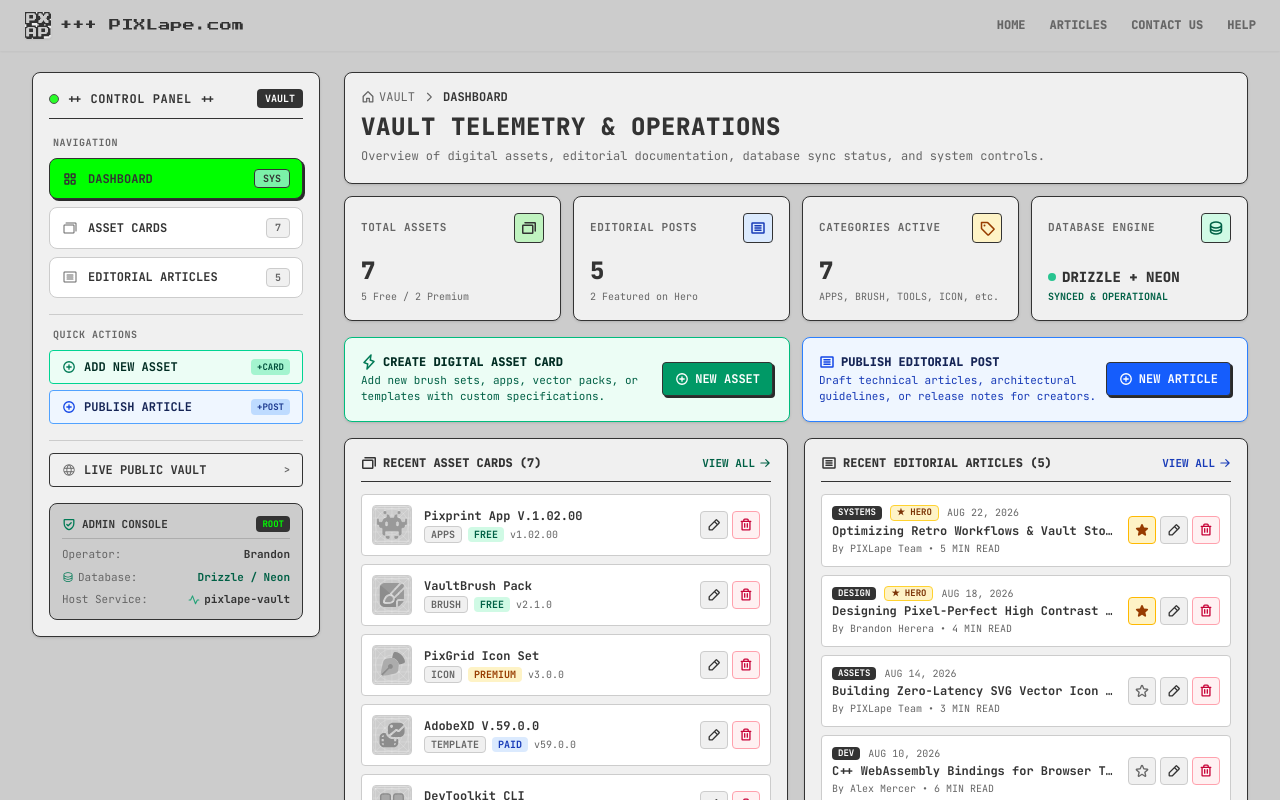
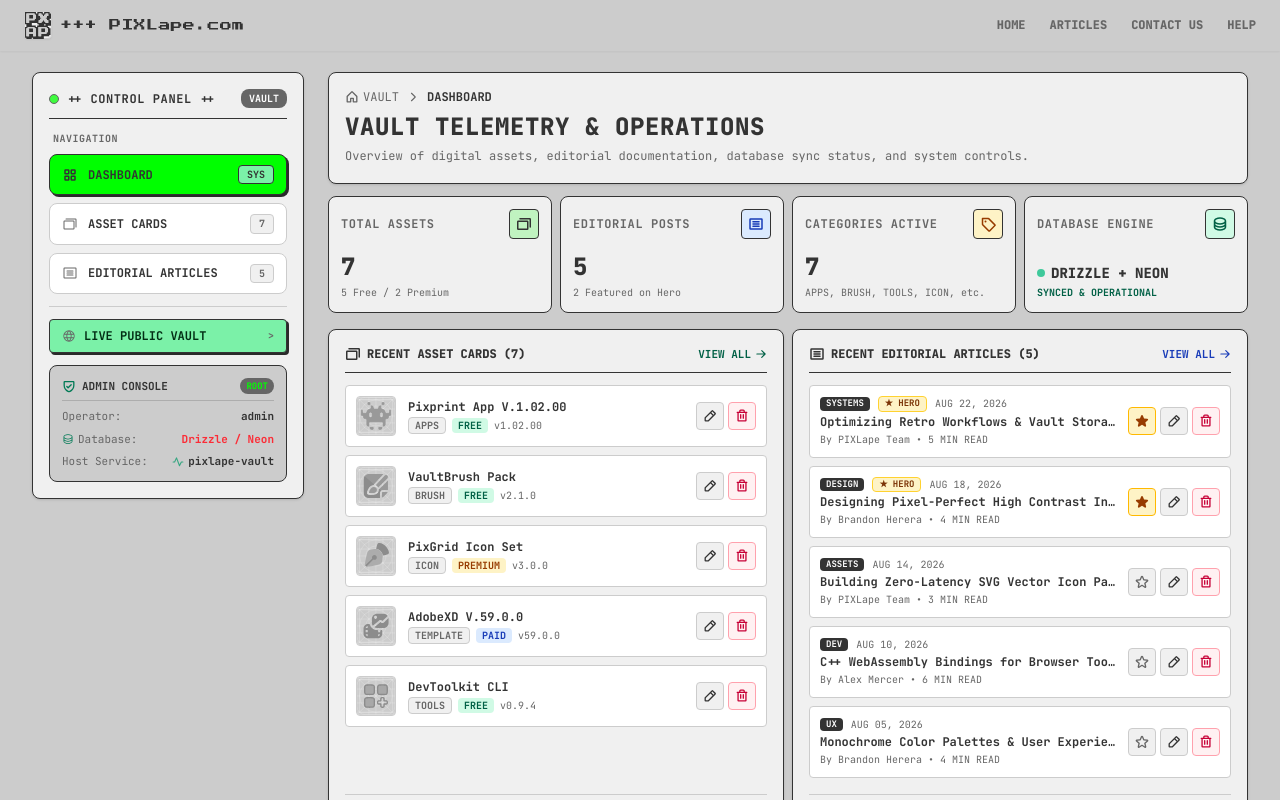
Before and after one commit to crustasee/pixlape-vault, a Next.js app: page /admin in a window 1280 px wide. Shown: the top 800 px of the page. Built offline with nearby package versions, Linux system fonts and the light colour scheme.

Commit message:
modified:   app/(admin)/admin/article/page.tsx 	modified:   app/(admin)/admin/card/new/page.tsx 	modified:   app/(admin)/admin/card/page.tsx 	modified:   app/(admin)/admin/page.tsx 	modified:   components/admin/SidePanel.tsx

```diff
--- a/app/(admin)/admin/article/page.tsx
+++ b/app/(admin)/admin/article/page.tsx
@@ -86,7 +86,7 @@ export default function ArticleListPage() {
       actionSlot={
         <Link
           href="/admin/article/new"
-          className="flex items-center gap-2 px-4 py-2 bg-blue-600 hover:bg-blue-700 text-white border border-black-primary shadow-pixel rounded-md text-xs font-mono font-black hover:scale-98 transition-all cursor-pointer"
+          className="flex items-center gap-2 px-4 py-2 bg-green-400 hover:bg-green-500 text-black-primary border border-black-primary shadow-pixel rounded-md text-xs font-mono font-black hover:scale-98 transition-all cursor-pointer"
         >
           <PlusCircle className="w-4 h-4" weight="bold" />
           <span>PUBLISH ARTICLE</span>
--- a/app/(admin)/admin/card/new/page.tsx
+++ b/app/(admin)/admin/card/new/page.tsx
@@ -553,7 +553,7 @@ export default function AddAssetCardPage() {
               <span className="text-[11px] text-black-secondary">
                 * Digital assets immediately syndicate to PIXLApe Vault public feed
               </span>
-              <SubmitButton label="COMMIT ASSET TO VAULT" loadingLabel="COMMITTING..." />
+              <SubmitButton label="SAVE" loadingLabel="COMMITTING..." />
             </div>
           </form>
         </div>
--- a/app/(admin)/admin/card/page.tsx
+++ b/app/(admin)/admin/card/page.tsx
@@ -118,7 +118,7 @@ export default function AssetCardsAdminPage() {
                 onClick={() => setSelectedBadge(b)}
                 className={`px-2.5 py-1 text-[11px] font-mono font-bold rounded border transition-all cursor-pointer uppercase ${
                   selectedBadge === b
-                    ? 'bg-black-primary text-primary border-black-primary shadow-xs'
+                    ? 'bg-primary text-black-primary border-black-primary shadow-xs'
                     : 'bg-white text-black-secondary border-border hover:border-black-primary'
                 }`}
               >
@@ -129,7 +129,7 @@ export default function AssetCardsAdminPage() {
         </div>
 
         {/* Category filters */}
-        <div className="flex items-center gap-1.5 flex-wrap border-t border-border pt-2.5">
+        <div className="flex items-center gap-1.5 flex-wrap ">
           <span className="text-[11px] font-bold text-black-secondary uppercase mr-1">CATEGORY:</span>
           {CATEGORIES.map((cat) => (
             <button
--- a/app/(admin)/admin/page.tsx
+++ b/app/(admin)/admin/page.tsx
@@ -58,11 +58,11 @@ export default function AdminDashboardPage() {
       <Toast toasts={toasts} onDismiss={dismissToast} />
 
       {/* Metrics Row */}
-      <div className="grid grid-cols-1 sm:grid-cols-2 lg:grid-cols-4 gap-3 mb-4 font-mono">
+      <div className="grid grid-cols-1 sm:grid-cols-2 lg:grid-cols-4 gap-2 mb-4 font-mono">
         {/* Metric 1 */}
-        <div className="bg-surface border border-black-primary rounded-md p-4 flex flex-col justify-between shadow-sm">
+        <div className="bg-surface border border-black-primary rounded-md p-3 flex flex-col justify-between">
           <div className="flex items-center justify-between">
-            <span className="text-[11px] font-bold text-black-secondary uppercase tracking-wider">
+            <span className="text-xs font-bold text-black-secondary uppercase tracking-wider">
               TOTAL ASSETS
             </span>
             <div className="p-1.5 bg-primary/20 border border-black-primary rounded">
@@ -78,9 +78,9 @@ export default function AdminDashboardPage() {
         </div>
 
         {/* Metric 2 */}
-        <div className="bg-surface border border-black-primary rounded-md p-4 flex flex-col justify-between shadow-sm">
+        <div className="bg-surface border border-black-primary rounded-md p-3 flex flex-col justify-between">
           <div className="flex items-center justify-between">
-            <span className="text-[11px] font-bold text-black-secondary uppercase tracking-wider">
+            <span className="text-xs font-bold text-black-secondary uppercase tracking-wider">
               EDITORIAL POSTS
             </span>
             <div className="p-1.5 bg-blue-100 border border-black-primary rounded">
@@ -96,9 +96,9 @@ export default function AdminDashboardPage() {
         </div>
 
         {/* Metric 3 */}
-        <div className="bg-surface border border-black-primary rounded-md p-4 flex flex-col justify-between shadow-sm">
+        <div className="bg-surface border border-black-primary rounded-md p-3 flex flex-col justify-between">
           <div className="flex items-center justify-between">
-            <span className="text-[11px] font-bold text-black-secondary uppercase tracking-wider">
+            <span className="text-xs font-bold text-black-secondary uppercase tracking-wider">
               CATEGORIES ACTIVE
             </span>
             <div className="p-1.5 bg-amber-100 border border-black-primary rounded">
@@ -114,9 +114,9 @@ export default function AdminDashboardPage() {
         </div>
 
         {/* Metric 4 */}
-        <div className="bg-surface border border-black-primary rounded-md p-4 flex flex-col justify-between shadow-sm">
+        <div className="bg-surface border border-black-primary rounded-md p-3 flex flex-col justify-between">
           <div className="flex items-center justify-between">
-            <span className="text-[11px] font-bold text-black-secondary uppercase tracking-wider">
+            <span className="text-xs font-bold text-black-secondary uppercase tracking-wider">
               DATABASE ENGINE
             </span>
             <div className="p-1.5 bg-emerald-100 border border-black-primary rounded">
@@ -135,49 +135,10 @@ export default function AdminDashboardPage() {
         </div>
       </div>
 
-      {/* Quick Launchpad Action Bar */}
-      <div className="grid grid-cols-1 md:grid-cols-2 gap-3 mb-4 font-mono">
-        <div className="bg-emerald-50 border border-emerald-500 rounded-md p-4 flex items-center justify-between shadow-sm">
-          <div>
-            <h3 className="text-xs font-black text-emerald-950 uppercase flex items-center gap-1.5">
-              <Lightning className="w-4 h-4 text-emerald-700" weight="bold" />
-              CREATE DIGITAL ASSET CARD
-            </h3>
-            <p className="text-[11px] text-emerald-800 mt-0.5">
-              Add new brush sets, apps, vector packs, or templates with custom specifications.
-            </p>
-          </div>
-          <Link
-            href="/admin/card/new"
-            className="shrink-0 flex items-center gap-1.5 px-3 py-2 bg-emerald-600 hover:bg-emerald-700 text-white font-mono font-bold text-xs rounded border border-black-primary shadow-pixel hover:scale-98 transition-all"
-          >
-            <PlusCircle className="w-3.5 h-3.5" weight="bold" />
-            <span>NEW ASSET</span>
-          </Link>
-        </div>
 
-        <div className="bg-blue-50 border border-blue-500 rounded-md p-4 flex items-center justify-between shadow-sm">
-          <div>
-            <h3 className="text-xs font-black text-blue-950 uppercase flex items-center gap-1.5">
-              <Article className="w-4 h-4 text-blue-700" weight="bold" />
-              PUBLISH EDITORIAL POST
-            </h3>
-            <p className="text-[11px] text-blue-800 mt-0.5">
-              Draft technical articles, architectural guidelines, or release notes for creators.
-            </p>
-          </div>
-          <Link
-            href="/admin/article/new"
-            className="shrink-0 flex items-center gap-1.5 px-3 py-2 bg-blue-600 hover:bg-blue-700 text-white font-mono font-bold text-xs rounded border border-black-primary shadow-pixel hover:scale-98 transition-all"
-          >
-            <PlusCircle className="w-3.5 h-3.5" weight="bold" />
-            <span>NEW ARTICLE</span>
-          </Link>
-        </div>
-      </div>
 
       {/* Main Two-Column Tables Section */}
-      <div className="grid grid-cols-1 lg:grid-cols-2 gap-4 font-mono">
+      <div className="grid grid-cols-1 lg:grid-cols-2 gap-2 font-mono">
         {/* Recent Assets */}
         <div className="bg-surface border border-black-primary rounded-md p-4 flex flex-col justify-between shadow-sm">
           <div>
--- a/components/admin/SidePanel.tsx
+++ b/components/admin/SidePanel.tsx
@@ -62,7 +62,7 @@ export function SidePanel({
 
   return (
     <aside
-      className={`w-full lg:w-72 bg-surface rounded-md border border-black-primary p-4 flex flex-col gap-4 shrink-0 font-mono shadow-sm ${className}`}
+      className={`w-full lg:w-68 bg-surface rounded-md border border-black-primary p-4 flex flex-col gap-3 shrink-0 font-mono shadow-sm ${className}`}
     >
       {/* Header section */}
       <div className="flex items-center justify-between border-b border-black-primary pb-2.5">
@@ -72,7 +72,7 @@ export function SidePanel({
             ++ CONTROL PANEL ++
           </h3>
         </div>
-        <span className="text-[10px] px-2 py-0.5 bg-black-primary text-white font-bold rounded">
+        <span className="text-[10px] px-2 py-0.5 bg-black-secondary text-white font-bold rounded-md">
           VAULT
         </span>
       </div>
@@ -132,46 +132,14 @@ export function SidePanel({
         })}
       </nav>
 
-      {/* Quick Action Shortcuts */}
-      <div className="flex flex-col gap-2 border-t border-border pt-3">
-        <span className="text-[10px] font-bold text-black-secondary uppercase tracking-wider px-1">
-          QUICK ACTIONS
-        </span>
-        <div className="grid grid-cols-1 gap-1.5">
-          <Link
-            href="/admin/card/new"
-            className="w-full py-2 px-3 bg-emerald-50 hover:bg-emerald-100 border border-emerald-400 text-emerald-950 text-xs font-mono font-bold rounded flex items-center justify-between transition-colors"
-          >
-            <span className="flex items-center gap-2">
-              <PlusCircle className="w-3.5 h-3.5 text-emerald-700" weight="bold" />
-              ADD NEW ASSET
-            </span>
-            <span className="text-[9px] bg-emerald-200 text-emerald-900 px-1.5 py-0.5 rounded font-bold">
-              +CARD
-            </span>
-          </Link>
 
-          <Link
-            href="/admin/article/new"
-            className="w-full py-2 px-3 bg-blue-50 hover:bg-blue-100 border border-blue-400 text-blue-950 text-xs font-mono font-bold rounded flex items-center justify-between transition-colors"
-          >
-            <span className="flex items-center gap-2">
-              <PlusCircle className="w-3.5 h-3.5 text-blue-700" weight="bold" />
-              PUBLISH ARTICLE
-            </span>
-            <span className="text-[9px] bg-blue-200 text-blue-900 px-1.5 py-0.5 rounded font-bold">
-              +POST
-            </span>
-          </Link>
-        </div>
-      </div>
 
       {/* View Public Vault Link */}
       <div className="border-t border-border pt-3">
         <Link
-          href="/"
+          href="https://pixlape.vercel.app/"
           target="_blank"
-          className="w-full py-2 px-3 bg-surface hover:bg-border border border-black-primary text-black-primary text-xs font-mono font-bold rounded flex items-center justify-between transition-all group"
+          className="w-full py-2 px-3 bg-green-300 hover:scale-97 shadow-pixel border border-black-primary text-green-950 text-xs font-mono font-bold rounded flex items-center justify-between transition-all group"
         >
           <span className="flex items-center gap-2">
             <Globe className="w-3.5 h-3.5 text-black-secondary group-hover:text-black-primary" />
@@ -188,20 +156,20 @@ export function SidePanel({
             <ShieldCheck className="w-3.5 h-3.5 text-emerald-700" weight="bold" />
             ADMIN CONSOLE
           </span>
-          <span className="px-1.5 py-0.5 bg-black-primary text-primary text-[9px] rounded font-bold">
+          <span className="px-1.5 py-0.5 bg-black-secondary text-primary text-[9px] rounded-md font-bold">
             ROOT
           </span>
         </div>
         <div className="flex items-center justify-between text-[11px]">
           <span className="text-black-secondary">Operator:</span>
-          <span className="font-bold text-black-primary">Brandon</span>
+          <span className="font-bold text-black-primary">admin</span>
         </div>
         <div className="flex items-center justify-between text-[11px]">
           <span className="text-black-secondary flex items-center gap-1">
             <Database className="w-3 h-3 text-emerald-700" />
             Database:
           </span>
-          <span className="font-bold text-emerald-800">Drizzle / Neon</span>
+          <span className="font-bold text-red-500">Drizzle / Neon</span>
         </div>
         <div className="flex items-center justify-between text-[11px]">
           <span className="text-black-secondary">Host Service:</span>
```
